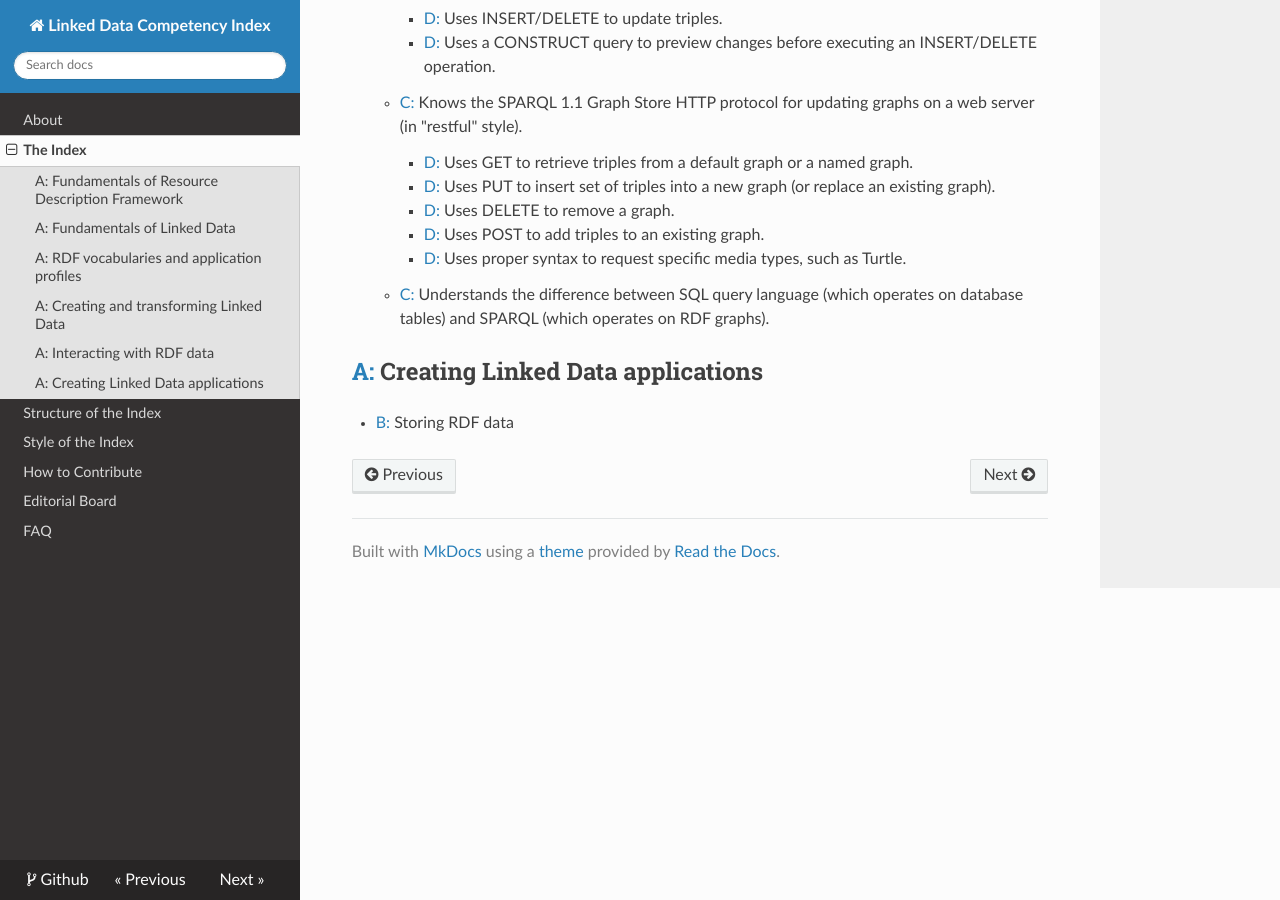
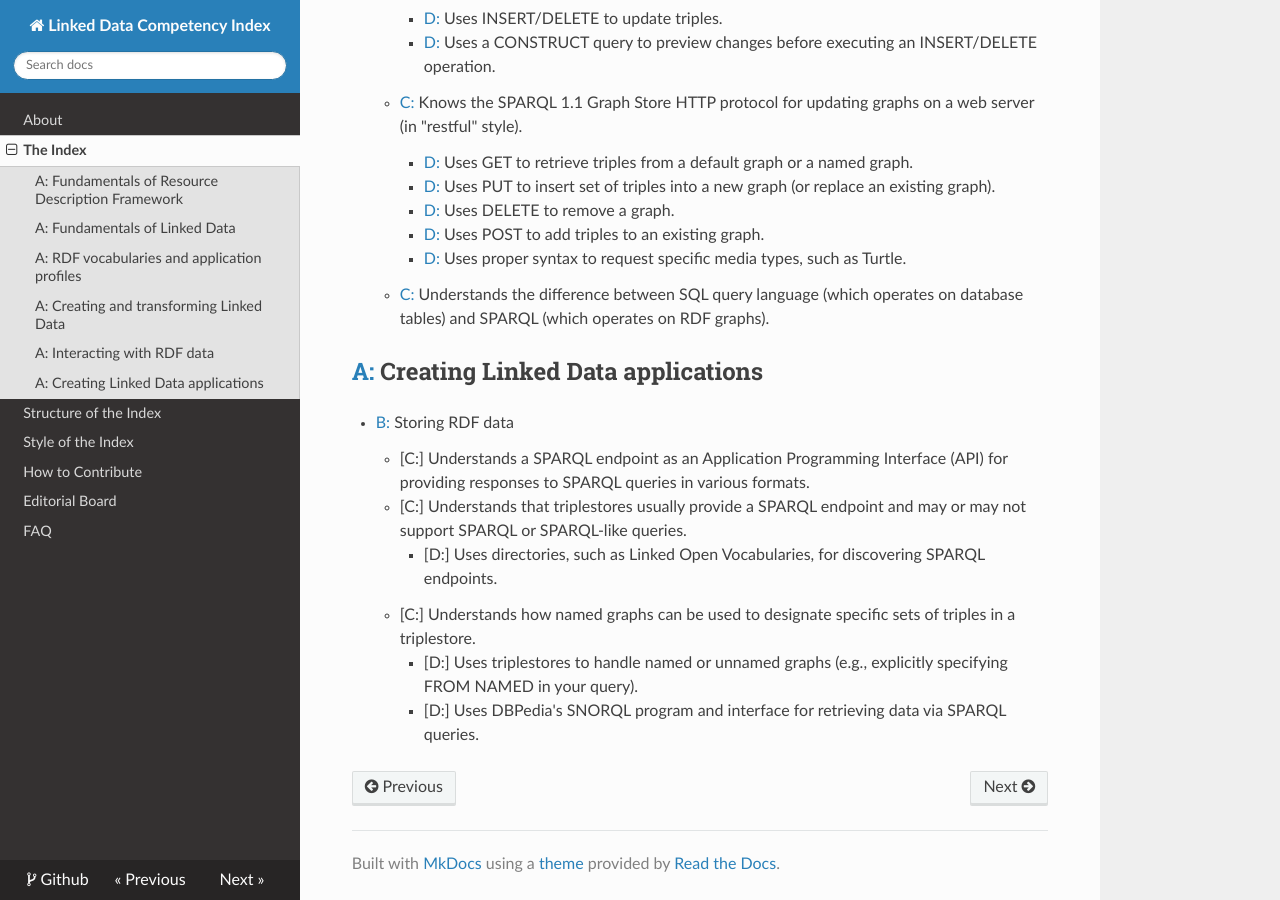
Before and after one commit to dcmi/ldci, an MkDocs documentation site: the page built from docs/D2695955.md, in a window 1280 px wide and 900 px high, scrolled down 8517 px. Built offline with MkDocs 1.6.1, drawn with Linux system fonts in a browser that asks for light colours; nearby versions of some CDN libraries; old or Windows-style settings are respelled for this version of MkDocs.

Commit message:
transcribed from Debbie pull request in ld4pe/cieb repo

```diff
--- a/docs/D2695955.md
+++ b/docs/D2695955.md
@@ -225,3 +225,9 @@ Note: Hover over a code to see its URI.  Click on a code to visit its full defin
 
 ## [A:](http://asn.desire2learn.com/resources/S2696024) Creating Linked Data applications
 * [B:](http://asn.desire2learn.com/resources/S2696092) Storing RDF data
+    * [C:] Understands a SPARQL endpoint as an Application Programming Interface (API) for providing responses to SPARQL queries in various formats.
+    * [C:] Understands that triplestores usually provide a SPARQL endpoint and may or may not support SPARQL or SPARQL-like queries.
+        * [D:] Uses directories, such as Linked Open Vocabularies, for discovering SPARQL endpoints.
+    * [C:] Understands how named graphs can be used to designate specific sets of triples in a triplestore.
+        * [D:] Uses triplestores to handle named or unnamed graphs (e.g., explicitly specifying FROM NAMED in your query).
+        * [D:] Uses DBPedia's SNORQL program and interface for retrieving data via SPARQL queries.
```
